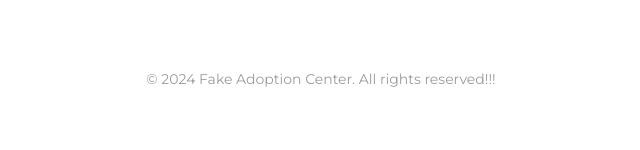
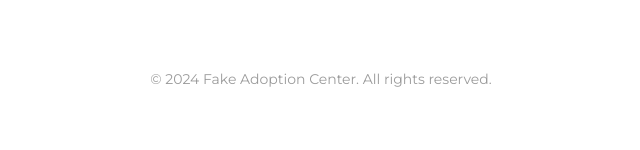
Before and after one commit to EddieO23/Pet-Adoption-Website, a plain HTML site: page index.html in a window 1280 px wide. Shown: the part 1961-2111 px from the top of the page, 319-959 px from the left. Drawn offline with Linux system fonts and the light colour scheme.

Commit message:
fixed footer text

```diff
--- a/index.html
+++ b/index.html
@@ -135,6 +135,6 @@
 
         </div>
     </div>
-    <footer class="site-footer"><p>&copy; 2024 Fake Adoption Center. All rights reserved!!!</p></footer>
+    <footer class="site-footer"><p>&copy; 2024 Fake Adoption Center. All rights reserved.</p></footer>
 </body>
 </html>
```
